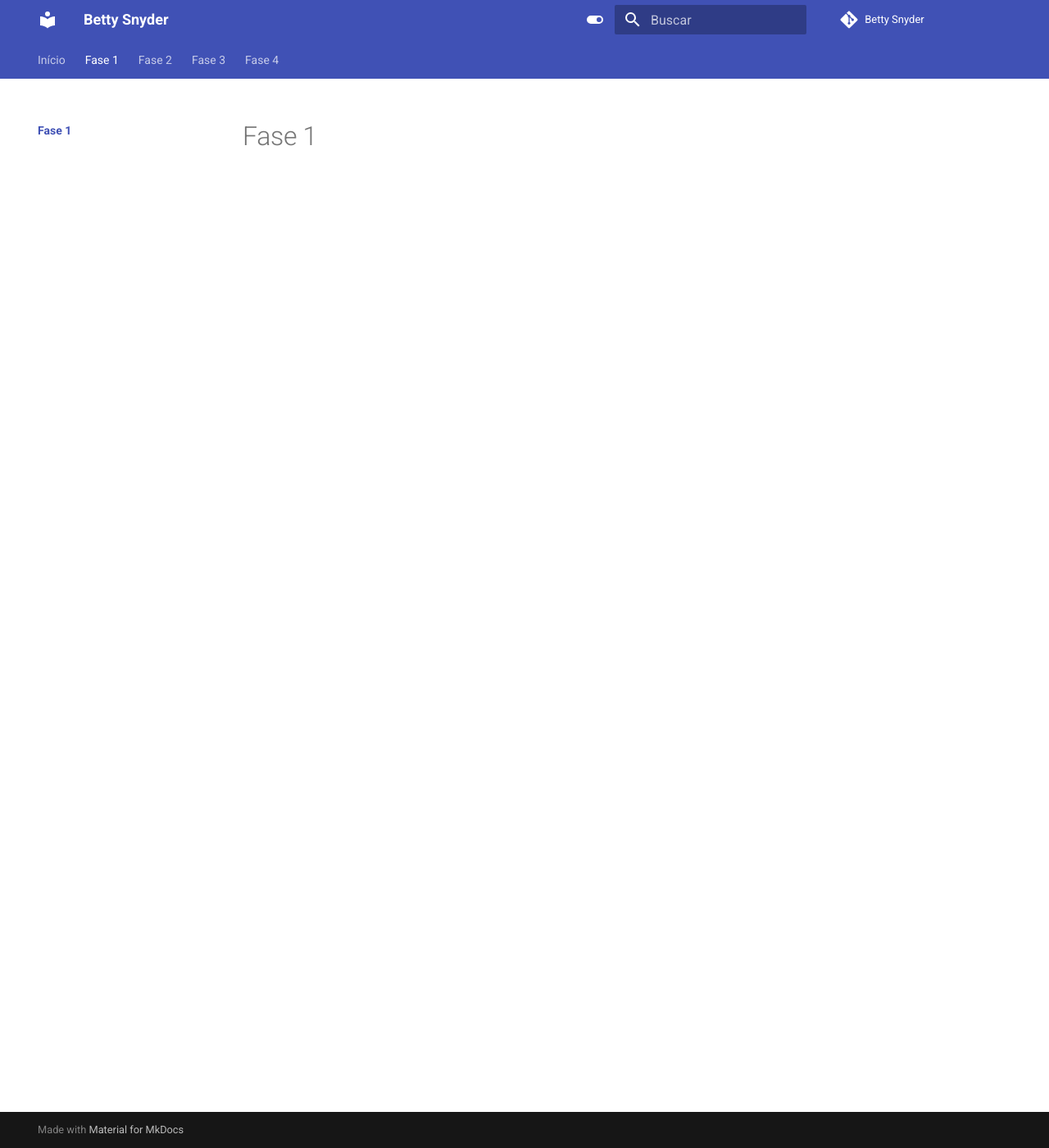
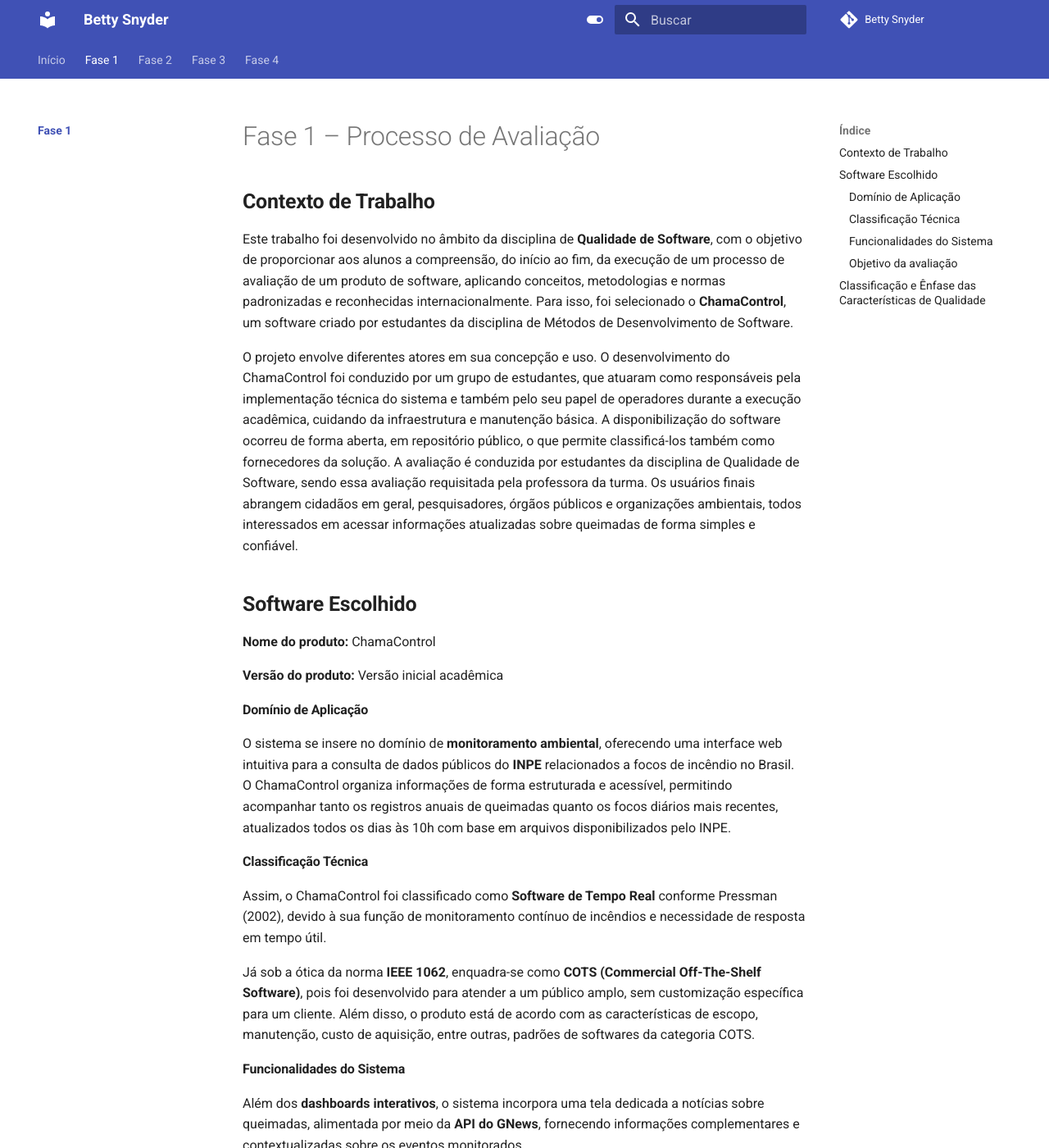
Before and after one commit to FCTE-Qualidade-de-Software-1/2025-2_T01_BETTY-SNYDER, an MkDocs documentation site: the page built from docs/Fase 1/index.md, in a window 1280 px wide and 1400 px high. Shown: the whole window at 82% size. Built offline with MkDocs 1.6.1 and Material for MkDocs 9.7.7, drawn with Linux system fonts in a browser that asks for light colours; comment, search, counter and statistics services are not loaded; some of the changed text lies outside the part shown.

Commit message:
Começo do processo de avaliação: Contexto de trabalho e Software Escolhido

```diff
--- a/docs/Fase 1/index.md
+++ b/docs/Fase 1/index.md
@@ -1 +1,67 @@
-# Fase 1
+# Fase 1 – Processo de Avaliação
+
+## **Contexto de Trabalho**
+
+Este trabalho foi desenvolvido no âmbito da disciplina de **Qualidade de Software**, com o objetivo de proporcionar aos alunos a compreensão, do início ao fim, da execução de um processo de avaliação de um produto de software, aplicando conceitos, metodologias e normas padronizadas e reconhecidas internacionalmente. Para isso, foi selecionado o **ChamaControl**, um software criado por estudantes da disciplina de Métodos de Desenvolvimento de Software.
+
+O projeto envolve diferentes atores em sua concepção e uso. O desenvolvimento do ChamaControl foi conduzido por um grupo de estudantes, que atuaram como responsáveis pela implementação técnica do sistema e também pelo seu papel de operadores durante a execução acadêmica, cuidando da infraestrutura e manutenção básica. A disponibilização do software ocorreu de forma aberta, em repositório público, o que permite classificá-los também como fornecedores da solução. A avaliação é conduzida por estudantes da disciplina de Qualidade de Software, sendo essa avaliação requisitada pela professora da turma. Os usuários finais abrangem cidadãos em geral, pesquisadores, órgãos públicos e organizações ambientais, todos interessados em acessar informações atualizadas sobre queimadas de forma simples e confiável.
+
+## **Software Escolhido**
+
+**Nome do produto:** ChamaControl
+
+**Versão do produto:** Versão inicial acadêmica
+
+#### **Domínio de Aplicação**
+
+O sistema se insere no domínio de **monitoramento ambiental**, oferecendo uma interface web intuitiva para a consulta de dados públicos do **INPE** relacionados a focos de incêndio no Brasil. O ChamaControl organiza informações de forma estruturada e acessível, permitindo acompanhar tanto os registros anuais de queimadas quanto os focos diários mais recentes, atualizados todos os dias às 10h com base em arquivos disponibilizados pelo INPE.
+
+#### **Classificação Técnica**
+
+Assim, o ChamaControl foi classificado como **Software de Tempo Real** conforme Pressman (2002), devido à sua função de monitoramento contínuo de incêndios e necessidade de resposta em tempo útil.
+
+Já sob a ótica da norma **IEEE 1062**, enquadra-se como **COTS (Commercial Off-The-Shelf Software)**, pois foi desenvolvido para atender a um público amplo, sem customização específica para um cliente. Além disso, o produto está de acordo com as características de escopo, manutenção, custo de aquisição, entre outras, padrões de softwares da categoria COTS.
+
+#### **Funcionalidades do Sistema**
+
+Além dos **dashboards interativos**, o sistema incorpora uma tela dedicada a notícias sobre queimadas, alimentada por meio da **API do GNews**, fornecendo informações complementares e contextualizadas sobre os eventos monitorados.
+
+Para manter a base de dados atualizada, o ChamaControl conta com **três scrapers principais**:
+
+- **processaDadosAnual**, que popula o banco de dados com registros históricos entre 2003 e 2024;
+- **processaDadosDiarios30Dias**, que insere os focos registrados diariamente nos últimos 30 dias;
+- **processaDadoDiario**, responsável por atualizar a aplicação diariamente com os dados mais recentes.
+
+#### **Objetivo da avaliação**
+
+A análise de qualidade do ChamaControl busca verificar se o sistema atende aos padrões definidos pelo modelo ISO/IEC 25010, considerando atributos como Eficiência de Desempenho e Manutenibilidade.
+
+Entre os objetivos específicos destacam-se:
+Avaliar se o sistema utiliza os recursos computacionais de forma adequada e se responde dentro de prazos aceitáveis, considerando seu propósito de monitoramento ambiental;
+
+Identificar melhorias que possam otimizar o tempo de resposta, a utilização de recursos e a capacidade do sistema;
+
+Examinar o grau de modularidade, testabilidade e modificabilidade do software, verificando se sua estrutura favorece manutenção e evolução;
+
+Produzir um diagnóstico técnico direcionado a essas duas características, servindo como base para ajustes futuros e comparações com sistemas de propósito semelhante.
+
+## Classificação e Ênfase das Características de Qualidade
+
+Nesta etapa inicial do processo de avaliação, foram definidas as características de qualidade a serem analisadas com base nos objetivos do trabalho e no perfil do público-alvo do ChamaControl. A escolha levou em conta tanto a necessidade de garantir o bom desempenho do sistema quanto a importância de facilitar sua manutenção e evolução futura.
+
+Foram priorizadas as características de Eficiência de Desempenho e Manutenibilidade, pois estão diretamente ligadas à capacidade do sistema de processar e apresentar dados atualizados do INPE em tempo adequado, além de permitir que sua estrutura seja mantida e modificada de forma confiável pelos desenvolvedores.
+
+A seguir, apresenta-se a classificação das características de qualidade, conforme a abordagem SQuaRE (ISO/IEC 25010), em uma escala de 1 a 5:
+
+| Característica           | Ênfase (1-5)         |
+| ------------------------ | -------------------- |
+| Eficiência de Desempenho | 5 – grande interesse |
+| Manutenibilidade         | 5 – grande interesse |
+| Usabilidade              | 4 – baixo interesse  |
+| Confiabilidade           | 3 – baixo interesse  |
+| Segurança                | 3 – nenhum interesse |
+| Compatibilidade          | 3 – nenhum interesse |
+| Portabilidade            | 3 – nenhum interesse |
+| Funcionalidade           | 3 – nenhum interesse |
+
+Essa priorização servirá como base para a definição das métricas e critérios de avaliação, garantindo foco nos aspectos mais relevantes para a análise do sistema.
```
Also changed, not shown: 1 other file.
